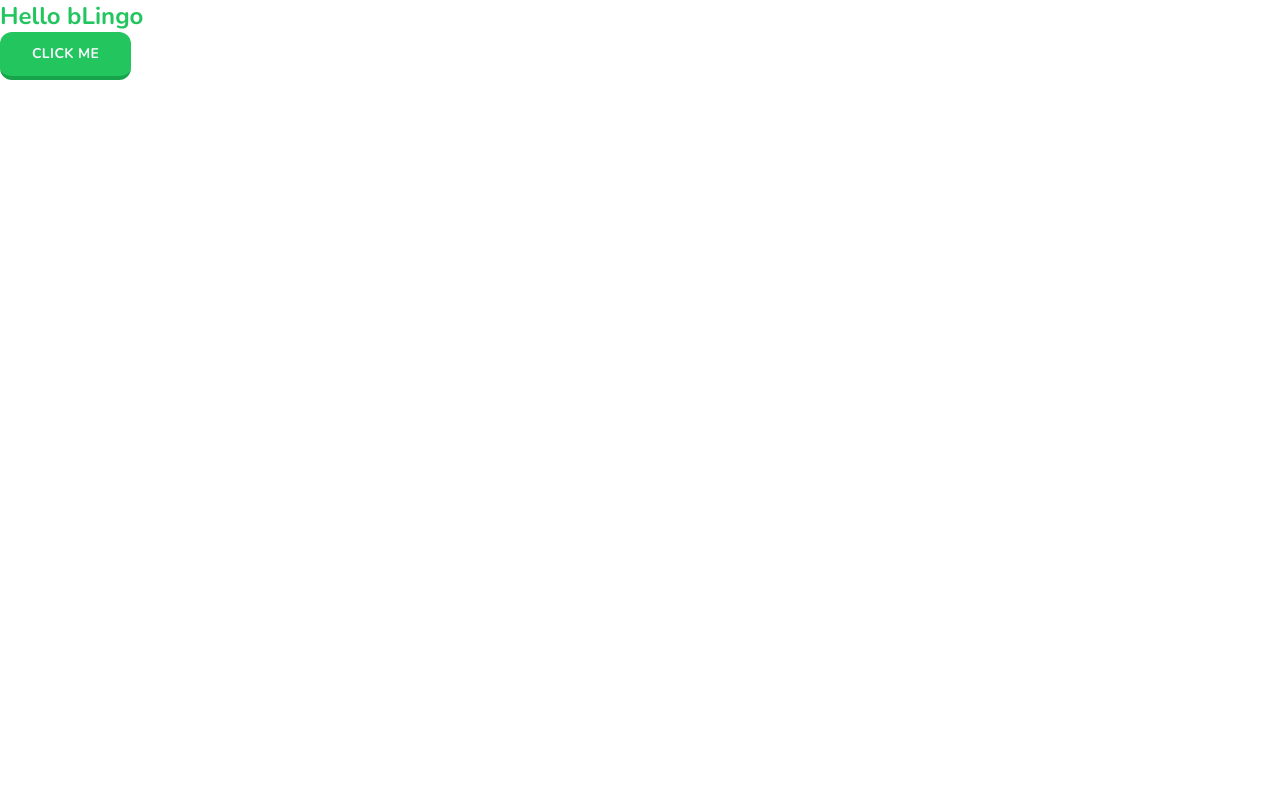
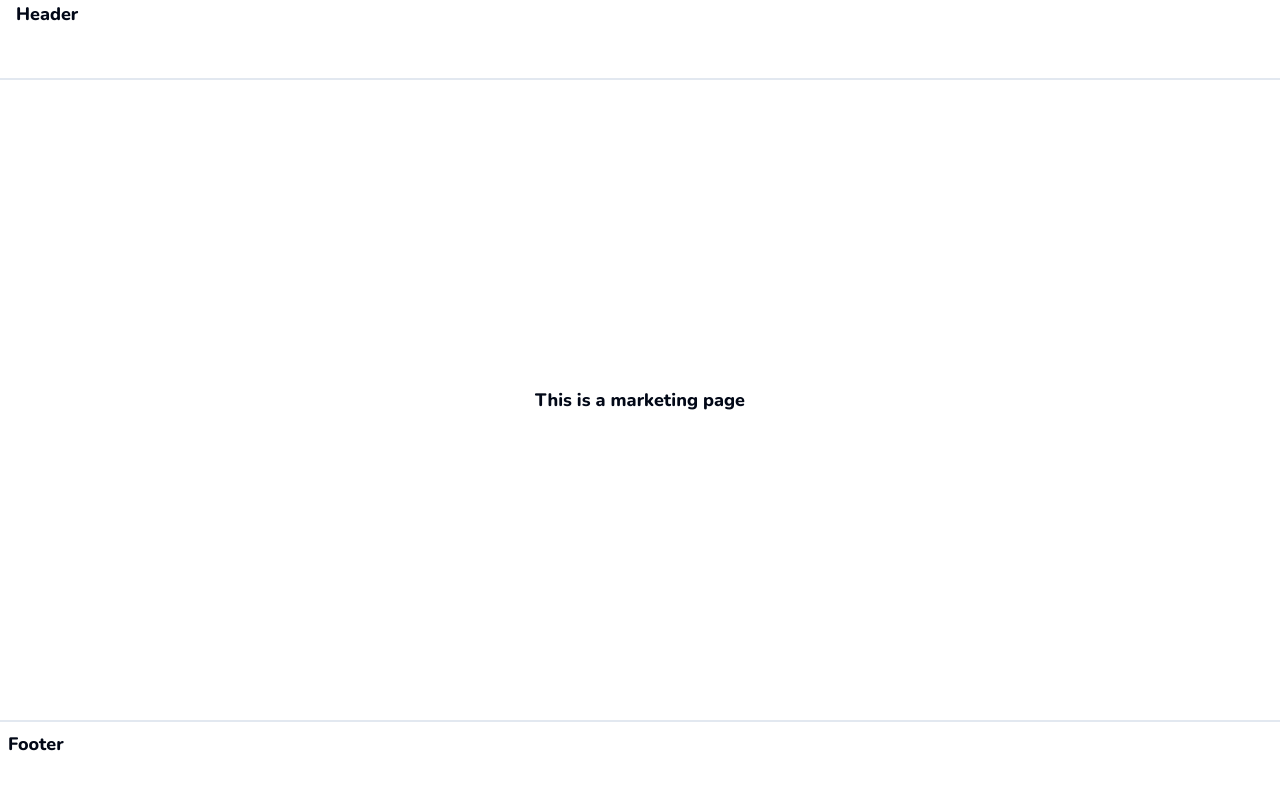
Before and after one commit to hr-shuvo/blingo, a Next.js app: page / in a window 1280 px wide. Shown: the top 790 px of the page. Built offline with nearby package versions, Linux system fonts and the light colour scheme.

Commit message:
marketing page [common]

```diff
--- /dev/null
+++ b/app/(marketing)/faq/page.tsx
@@ -0,0 +1,7 @@
+const FAQPage = () =>{
+    return(
+        <div>FAQ Page</div>
+    )
+}
+
+export default FAQPage;
--- /dev/null
+++ b/app/(marketing)/footer.tsx
@@ -0,0 +1,7 @@
+export const Footer = () => {
+    return (
+        <footer className='hidden lg:block h-20 w-full border-t-2 border-slate-200 p-2'>
+            Footer
+        </footer>
+    )
+}
--- /dev/null
+++ b/app/(marketing)/header.tsx
@@ -0,0 +1,8 @@
+
+export const Header = () =>{
+    return(
+        <header className='h-20 w-full border-b-2 border-slate-200 px-4'>
+            Header
+        </header>
+    )
+}
--- /dev/null
+++ b/app/(marketing)/layout.tsx
@@ -0,0 +1,24 @@
+import React from "react";
+import {Header} from "./header";
+import {Footer} from "@/app/(marketing)/footer";
+
+type Props = {
+    children: React.ReactNode
+}
+
+const MarketingLayout = ({children}: Props) => {
+    return (
+        <div className='min-h-screen flex flex-col text-lg'>
+
+            <Header/>
+
+            <div className='flex-1 flex flex-col items-center justify-center'>
+                {children}
+            </div>
+
+            <Footer/>
+        </div>
+    )
+}
+
+export default MarketingLayout;
--- /dev/null
+++ b/app/(marketing)/page.tsx
@@ -0,0 +1,14 @@
+import {Button} from "@/components/ui/button";
+
+export default function Home() {
+    return (
+        <div>
+            This is a marketing page
+
+
+        </div>
+
+
+    )
+
+}
--- a/app/layout.tsx
+++ b/app/layout.tsx
@@ -13,7 +13,7 @@
 //   weight: "100 900",
 // });
 
-const font = Nunito({subsets: ['latin']})
+const font = Nunito({subsets: ['latin'], weight:'800'})
 
 export const metadata: Metadata = {
   title: "Create Next App",
--- a/app/page.tsx
+++ /dev/null
@@ -1,18 +0,0 @@
-import {Button} from "@/components/ui/button";
-
-export default function Home() {
-    return (
-        <div>
-            <div className='text-green-500 font-bold text-2xl'>
-                Hello bLingo
-            </div>
-
-            <Button size='lg' variant='secondary'>Click me</Button>
-
-
-        </div>
-
-
-    )
-
-}
```
